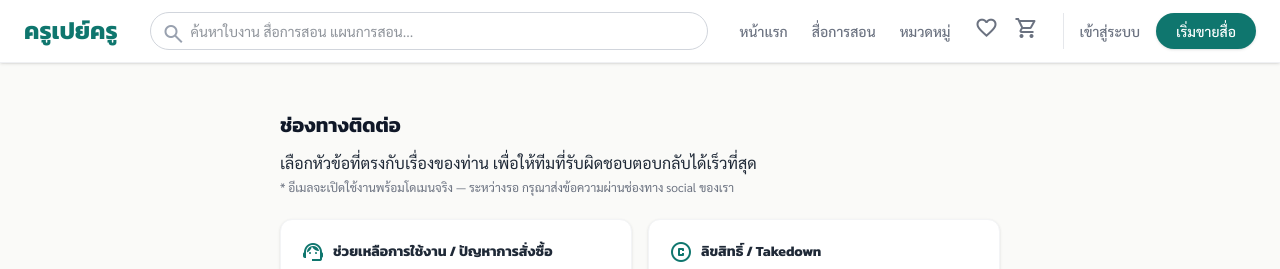
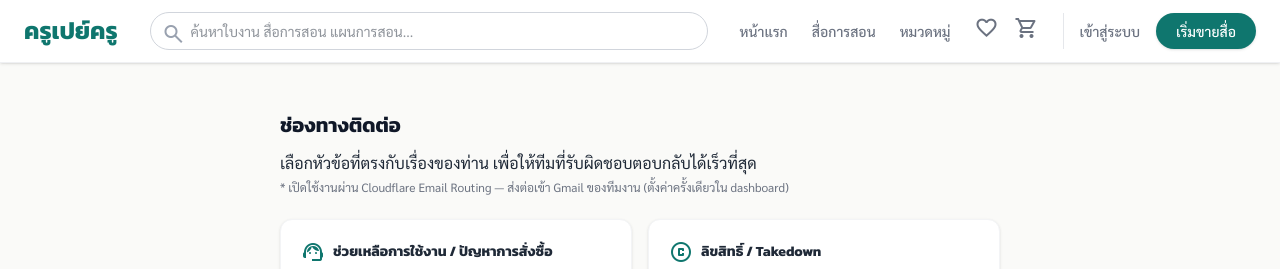
Before and after one commit to jaroensakyod/krupaykrudev, a Next.js app: page /contact in a window 1280 px wide. Shown: the top 269 px of the page. Built offline with nearby package versions, Linux system fonts and the light colour scheme; no server answers.

Commit message:
Domain: krupaykru.com registered — default site URL, robots/sitemap base, contact email note

```diff
--- a/src/app/(legal)/contact/page.tsx
+++ b/src/app/(legal)/contact/page.tsx
@@ -35,7 +35,7 @@ export default function Page() {
         <p className="mb-6">
           เลือกหัวข้อที่ตรงกับเรื่องของท่าน เพื่อให้ทีมที่รับผิดชอบตอบกลับได้เร็วที่สุด
           <span className="block text-xs text-text-muted mt-1">
-            * อีเมลจะเปิดใช้งานพร้อมโดเมนจริง — ระหว่างรอ กรุณาส่งข้อความผ่านช่องทาง social ของเรา
+            * เปิดใช้งานผ่าน Cloudflare Email Routing — ส่งต่อเข้า Gmail ของทีมงาน (ตั้งค่าครั้งเดียวใน dashboard)
           </span>
         </p>
         <div className="grid grid-cols-1 md:grid-cols-2 gap-4">
--- a/src/app/robots.ts
+++ b/src/app/robots.ts
@@ -2,7 +2,7 @@ import type { MetadataRoute } from "next";
 
 // TASK-128: SEO QA — private areas ห้าม index, empty search เป็น NOINDEX แล้วในหน้า
 export default function robots(): MetadataRoute.Robots {
-  const base = process.env.NEXT_PUBLIC_SITE_URL ?? "http://localhost:3210";
+  const base = process.env.NEXT_PUBLIC_SITE_URL ?? "https://krupaykru.com";
   return {
     rules: [
       {
--- a/src/app/sitemap.ts
+++ b/src/app/sitemap.ts
@@ -6,7 +6,7 @@ import { prisma } from "@/lib/prisma";
 export const dynamic = "force-dynamic";
 
 export default async function sitemap(): Promise<MetadataRoute.Sitemap> {
-  const base = process.env.NEXT_PUBLIC_SITE_URL ?? "http://localhost:3210";
+  const base = process.env.NEXT_PUBLIC_SITE_URL ?? "https://krupaykru.com";
 
   const staticRoutes: MetadataRoute.Sitemap = [
     { url: base, changeFrequency: "daily", priority: 1 },
```
